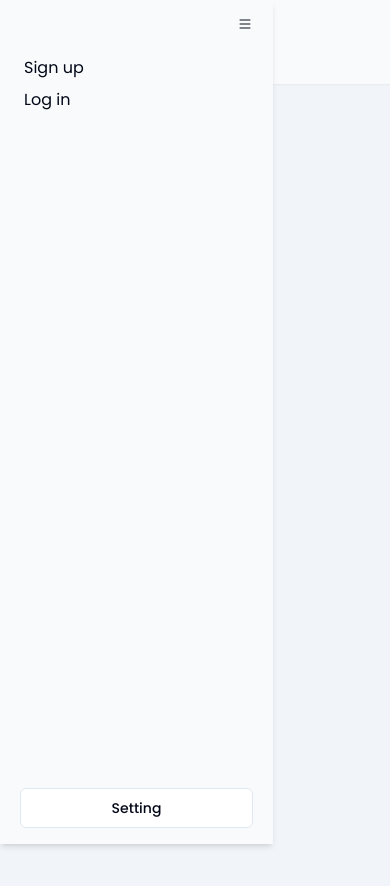
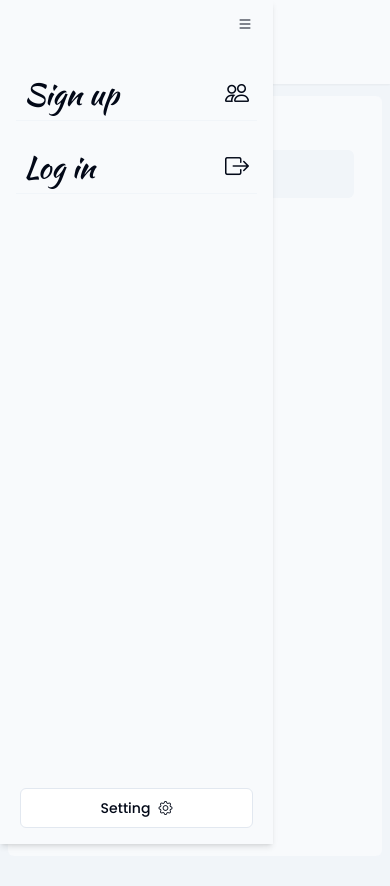
Before and after one commit to hassan524/Blog-Application, a React (Vite) app: page /log in a window 390 px wide. Shown: the top 886 px of the page. Built offline with nearby package versions, Linux system fonts and the light colour scheme; no server answers.

Commit message:
Blogs Feature

```diff
--- a/src/assets/main.css
+++ b/src/assets/main.css
@@ -4,16 +4,22 @@
 
 /* Poppins  */
 @import url('https://fonts.googleapis.com/css2?family=Poppins:ital,wght@0,100;0,200;0,300;0,400;0,500;0,600;0,700;0,800;0,900;1,100;1,200;1,300;1,400;1,500;1,600;1,700;1,800;1,900&display=swap');
+
 /* italic  */
 @import url('https://fonts.googleapis.com/css2?family=Kaushan+Script&family=Poppins:ital,wght@0,100;0,200;0,300;0,400;0,500;0,600;0,700;0,800;0,900;1,100;1,200;1,300;1,400;1,500;1,600;1,700;1,800;1,900&display=swap');
+
 *{
    scrollbar-width: none;
 
 }
+
+body, html{
+   height: 100%;
+   width: 100vw;
+}
+
 #root {
    font-family: "Poppins", serif;
-   height: 200vh;
-   width: 100vw;
 }
 
 .italicc {
--- a/src/components/Header.jsx
+++ b/src/components/Header.jsx
@@ -5,22 +5,20 @@ import AuthContext from '@/data/context/AuthContext';
 
 const Header = () => {
     const {
-        IsLogOpen,
-        setIsLogOpen,
-        IsSignOpen,
+        SetIsLogOpen,
         SetIsSignOpen,
         IsSideBarOpen,
         SetIsSideBarOpen,
+        IsUserLogOut,
+        CurrIsUserLogin
     } = useContext(AuthContext);
 
     const [isUserLogin, setIsUserLogin] = useState(false);
-    const location = useLocation()
-
 
     const userLoginStatus = localStorage.getItem('IsUserLogin');
 
-    const Handlelogin = () => {
-        setIsLogOpen(true);
+    const Handlelogin = async () => {
+        await SetIsLogOpen(true);
     };
 
     const HandleRegister = () => {
@@ -33,11 +31,11 @@ const Header = () => {
 
 
     useEffect(() => {
-     setIsUserLogin(userLoginStatus)
-    },[] );
+        setIsUserLogin(userLoginStatus)
+    }, [IsUserLogOut, CurrIsUserLogin]);
 
     return (
-        <header className="h-[10vh] bg-slate-50 shadow-sm flex items-center fixed top-0 w-full italic">
+        <header className="h-[10vh] italicc z-50 bg-slate-50 shadow-sm flex items-center fixed top-0 w-full italic">
             <div className="w-full flex justify-between items-center gap-10 sm:px-[2.5rem] px-5 py-[1rem] text-[1.50rem]">
                 {/* Sidebar toggle button */}
                 <div>
@@ -47,15 +45,12 @@ const Header = () => {
                     ></i>
                 </div>
 
-                {/* Conditional Rendering Based on User Login Status */}
                 {isUserLogin ? (
-                    // If user is logged in, show MyBlogs and Profile
                     <div className="sm:flex hidden items-center gap-10">
                         <span>My Blogs</span>
                         <span>Profile</span>
                     </div>
                 ) : (
-                    // If user is not logged in, show Login and Register links
                     <div className="sm:flex hidden items-center gap-10">
                         <span onClick={HandleRegister}>
                             <Link to="/Sign">Register</Link>
--- a/src/components/Sidebar.jsx
+++ b/src/components/Sidebar.jsx
@@ -17,12 +17,17 @@ import { setDataOfCurrentUser } from '@/data/redux/CurrentUserInfo';
 import { useDispatch, useSelector } from 'react-redux';
 
 const Sidebar = () => {
-  const { IsSideBarOpen, SetIsSideBarOpen, setIsLogOpen, SetIsSignOpen, isUserLogin, SetIsUserLogin } = useContext(AuthContext);
+
+  const { IsSideBarOpen, SetIsSideBarOpen, SetIsLogOpen, SetIsSignOpen, SetCurrIsUserLogin, SetIsUserLogOut } = useContext(AuthContext);
+
+
   const [CurrentUser, setCurrentUser] = useState(null);
-  const fileInputRef = useRef(null); // Ref for file input element
+
+  const fileInputRef = useRef(null);
+
   const dispatch = useDispatch();
+
   const data = useSelector((state) => state.data.data);
-  console.log(data)
 
   const userLoginStatus = localStorage.getItem('IsUserLogin') === 'true';
 
@@ -32,19 +37,28 @@ const Sidebar = () => {
         setCurrentUser(user);
         const docRef = doc(db, 'Users', user.uid);
         const docSnap = await getDoc(docRef);
-        dispatch(setDataOfCurrentUser(docSnap.data()));
-        // SetIsUserLogin(true); // Set user as logged in
+
+        if (docSnap.exists()) {
+          dispatch(setDataOfCurrentUser({
+            ...docSnap.data(),
+            id: user.uid
+          }));
+        } else {
+          console.error("No such document!");
+        }
       } else {
         setCurrentUser(null);
-        SetIsUserLogin(false); // Set user as logged out
+        SetCurrIsUserLogin(false);
       }
     });
 
-    return () => unsubscribe(); // Clean up listener
-  }, []);
+    return () => unsubscribe();
+  }, [dispatch]);
 
-  // Upload image to imgBB
+
+
   const uploadImageToImgBB = async (file) => {
+
     const formData = new FormData();
     formData.append('image', file);
 
@@ -58,23 +72,21 @@ const Sidebar = () => {
       return result.data.url;
     }
     return null;
+
   };
 
-  // Handle image click
   const handleImageClick = () => {
     fileInputRef.current.click();
   };
 
-  // Handle image change
   const handleImageChange = async (event) => {
     const file = event.target.files[0];
     if (file) {
-      const imageUrl = await uploadImageToImgBB(file); // Upload and get image URL
+      const imageUrl = await uploadImageToImgBB(file);
 
       if (imageUrl) {
-        const userRef = doc(db, 'Users', CurrentUser.uid); // Reference to user's Firestore doc
+        const userRef = doc(db, 'Users', CurrentUser.uid);
 
-        // Update Firestore with new photo URL
         try {
           await updateDoc(userRef, {
             photo: imageUrl,
@@ -89,27 +101,25 @@ const Sidebar = () => {
     }
   };
 
-  // Close sidebar
   const SidebarCloseHandler = () => {
-    SetIsSideBarOpen(!IsSideBarOpen); // Toggle sidebar visibility
+    SetIsSideBarOpen(!IsSideBarOpen);
   };
 
-  // Handle login
   const Handlelogin = () => {
-    setIsLogOpen(true); // Open login modal
+    SetIsLogOpen(true);
   };
 
-  // Handle register
   const HandleRegister = () => {
     SetIsSignOpen(true);
   };
 
-  // Handle logout
   const handleLogout = () => {
     signOut(auth)
       .then(() => {
         localStorage.clear();
         dispatch(setDataOfCurrentUser(null));
+        SetIsUserLogOut(true)
+        SetCurrIsUserLogin(false)
       })
       .catch((error) => {
         console.error('Error logging out:', error);
@@ -117,7 +127,7 @@ const Sidebar = () => {
   };
   return (
     <div
-      className={`bg-slate-50 sm:w-[20rem] w-[70vw] py-4 px-5 h-full fixed flex flex-col justify-between left-0 shadow-md ${IsSideBarOpen ? 'translate-x-[-100%]' : 'translate-x-0'
+      className={`bg-slate-50 z-50 sm:w-[20rem] w-[70vw] py-4 px-5 h-full fixed flex flex-col top-0 justify-between left-0 shadow-md ${IsSideBarOpen ? 'translate-x-[-100%]' : 'translate-x-0'
         } transition-all ease-out`}
     >
       {/* Top Section */}
@@ -129,19 +139,17 @@ const Sidebar = () => {
           ></i>
         </div>
 
-        {/* Conditional Rendering for User */}
         <div className="flex flex-col gap-4">
           {userLoginStatus ? (
-            // If user exists, show profile and "My Blogs" links
             <div className="flex flex-col gap-8">
               <div className="w-full flex flex-col items-center justify-center">
                 <div
                   className="w-32 h-32 bg-white rounded-full overflow-hidden cursor-pointer"
-                  onClick={handleImageClick} // Trigger file input on click
+                  onClick={handleImageClick}
                 >
                   <img
                     className="w-full h-full object-cover"
-                    src={data?.photo || '/NoUser.png'} // Use user's photo or fallback image
+                    src={data?.photo || '/NoUser.png'}
                     alt="User Profile"
                   />
                 </div>
@@ -150,10 +158,10 @@ const Sidebar = () => {
                   ref={fileInputRef}
                   className="hidden"
                   accept="image/*"
-                  onChange={handleImageChange} // Handle file change
+                  onChange={handleImageChange}
                 />
                 <input
-                  className="italicc mt-3 text-xl bg-transparent text-center underline"
+                  className="italicc mt-4 text-3xl text-primary bg-transparent text-center underline"
                   type="text"
                   value={data?.username || ' '}
                   disabled
@@ -161,35 +169,40 @@ const Sidebar = () => {
               </div>
             </div>
           ) : (
-            // If no user, show "Sign up" and "Log in" links
-            <div className='sm:hidden'>
+
+            <div className='italicc mt-5  flex gap-5 flex-col sm:hidden'>
               <Link to="/Sign">
                 <div
                   className="w-full flex items-center justify-between p-1 rounded-md cursor-pointer hover:bg-slate-100"
                   onClick={HandleRegister}
                 >
-                  <span>Sign up</span>
+                  <span className='text-3xl'>Sign up</span>
+                  <i class="bi bi-people text-2xl"></i>
                 </div>
+                <DropdownMenuSeparator />
               </Link>
               <Link to="/log">
                 <div
                   className="w-full flex items-center justify-between p-1 rounded-md cursor-pointer hover:bg-slate-100"
                   onClick={Handlelogin}
                 >
-                  <span>Log in</span>
+                  <span className='text-3xl'>Log in</span>
+                  <i class="bi bi-box-arrow-right text-2xl"></i>
                 </div>
+                <DropdownMenuSeparator />
               </Link>
             </div>
           )}
+
         </div>
       </div>
 
-      {/* Bottom Section */}
       <div className="w-full">
         <DropdownMenu>
           <DropdownMenuTrigger asChild>
             <Button className="w-full" variant="outline">
-              Setting
+             <span>Setting</span>
+             <i class="bi bi-gear"></i>
             </Button>
           </DropdownMenuTrigger>
           <DropdownMenuContent className="bg-white shadow-md w-full min-w-[150px]">
--- a/src/layout/Layout.jsx
+++ b/src/layout/Layout.jsx
@@ -1,16 +1,22 @@
 import Header from '@/components/Header'
 import Sidebar from '@/components/Sidebar'
 import React from 'react'
+import Main from '@/pages/Main'
 import { Outlet } from 'react-router-dom'
 
 const Layout = () => {
   return (
     <>
+
+
       <Header />
 
-            <Outlet />
+      <Outlet />
 
       <Sidebar />
+
+      <Main />
+
     </>
   )
 }
--- a/src/main.jsx
+++ b/src/main.jsx
@@ -1,4 +1,3 @@
-import { StrictMode } from 'react'
 import { createRoot } from 'react-dom/client'
 import './assets/main.css'
 import App from './App.jsx'
@@ -11,7 +10,7 @@ createRoot(document.getElementById('root')).render(
   <Provider store={store}>
     <BrowserRouter>
       <App />
-    </BrowserRouter>,
+    </BrowserRouter>
   </Provider>
 
 )
--- /dev/null
+++ b/src/pages/Main.jsx
@@ -0,0 +1,33 @@
+import React from 'react';
+import { useSelector } from 'react-redux';
+import { Separator } from '@/components/ui/separator';
+
+const Main = () => {
+  // Data Of Current User
+  const data = useSelector((state) => state.data.data);
+  console.log(data);
+
+  return (
+    <>
+      <main className="w-full relative flex gap-5 top-[10vh] sm:px-4 px-2 sm:pt-8 pt-3 pb-3 min-h-[90vh] bg-slate-100">
+        <div className="lg:w-[80%] w-full bg-slate-50 min-h-[90vh] flex justify-center rounded-md">
+          <div className="w-[85%]">
+            <div className="flex justify-center items-end h-[12vh]">
+              <input
+                className="lg:w-[40vw] w-[90vw] sm:text-lg text-[12px] h-8 rounded-md outline-none px-4 py-6 bg-slate-100 text-slate-400"
+                type="text"
+                value={`What's on your mind ${data?.username || ''}?`}
+                readOnly
+              />
+            </div>
+          </div>
+        </div>
+
+        {/* Show All Users Div */}
+        <div className="w-[20%] bg-slate-50 h-full min-h-[90vh] rounded-md lg:block hidden"></div>
+      </main>
+    </>
+  );
+};
+
+export default Main;
--- a/src/pages/sign.jsx
+++ b/src/pages/sign.jsx
@@ -9,7 +9,8 @@ import { auth, db } from '@/data/db/firebase';
 import { setDoc, doc } from 'firebase/firestore';
 
 const Sign = () => {
-  const { setIsLogOpen, IsSignOpen, SetIsSignOpen } = useContext(AuthContext);
+  const { SetIsLogOpen, SetIsSignOpen, SetCurrIsUserLogin, SetIsUserLogOut, IsLogOpen, IsSignOpen } = useContext(AuthContext);
+
 
   const [showPass, setShowPass] = useState(false);
   const [showConfirmPass, setShowConfirmPass] = useState(false);
@@ -19,16 +20,23 @@ const Sign = () => {
   const [confirmPassword, setConfirmPassword] = useState(null);
   const [error, setError] = useState(null);
 
+
   const navigate = useNavigate();
 
   useEffect(() => {
+
     const isUserRegister = localStorage.getItem('IsUserRegister');
     if (isUserRegister === 'true') {
-      // Navigate to login page if user is already registered
       navigate('/log');
-      setIsLogOpen(true);
+      SetIsLogOpen(true);
     }
-  }, [navigate, setIsLogOpen]);
+
+  }, [navigate, SetIsLogOpen]);
+
+  const HandleLogin = () => {
+    SetIsLogOpen(true);
+};
+
 
   const togglePasswordVisibility = () => {
     setShowPass((prev) => !prev);
@@ -36,6 +44,7 @@ const Sign = () => {
   };
 
   const handleSignUp = async (e) => {
+
     e.preventDefault();
 
     if (userPassword !== confirmPassword) {
@@ -49,30 +58,35 @@ const Sign = () => {
       const userCredential = await createUserWithEmailAndPassword(auth, userEmail, userPassword);
       const userUid = userCredential.user.uid;
 
-      // Set IsUserRegister to true in localStorage after successful registration
       localStorage.setItem('IsUserRegister', true);
+
 
       await setDoc(doc(db, 'Users', userUid), {
         username,
         email: userEmail,
       });
 
-      // After registration, navigate to login route
+
       navigate('/log');
-      setIsLogOpen(true);
+      SetIsLogOpen(true);
 
     } catch (err) {
       setError(err.message);
+
     }
   };
 
   const handleGoogleSignIn = async () => {
+
     const provider = new GoogleAuthProvider();
     try {
       const result = await signInWithPopup(auth, provider);
       const user = result.user;
+      localStorage.setItem('IsUserLogin', true)
 
-      // Save user data to Firestore
+      SetIsUserLogOut(false)
+      SetCurrIsUserLogin(true)
+
       await setDoc(doc(db, 'Users', user.uid), {
         username: user.displayName,
         email: user.email,
@@ -82,9 +96,11 @@ const Sign = () => {
       SetIsSignOpen(false)
       navigate('/');
       localStorage.setItem('IsUserLogin', true)
+
     } catch (err) {
       setError(err.message);
     }
+
   };
 
   return (
@@ -158,7 +174,7 @@ const Sign = () => {
         <DialogFooter>
           <p className="text-center w-full">
             Already have an account?{' '}
-            <Link onClick={() => setIsLogOpen(true)} to="/log" className="text-primary font-semibold">
+            <Link onClick={HandleLogin} to="/log" className="text-primary font-semibold">
               Log In
             </Link>
           </p>
```
Also changed, not shown: src/data/context/AuthContext.jsx (+12 -3 lines), src/pages/log.jsx (+21 -18 lines).
